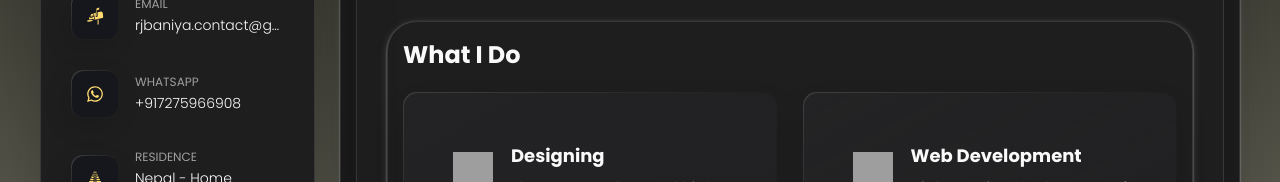
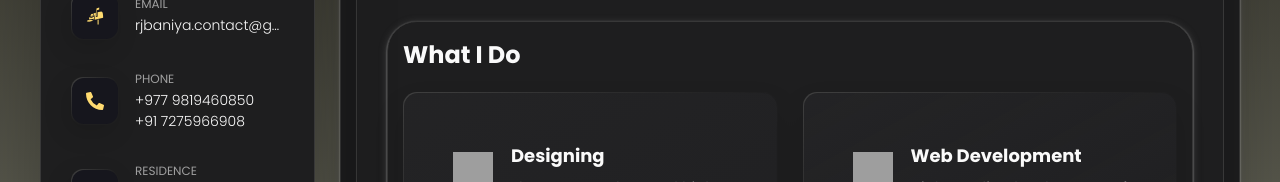
Before and after one commit to RajeevBaniya/portfolio, a React (Vite) app: page / in a window 1280 px wide. Shown: the part 407-589 px from the top of the page. Built offline with nearby package versions, Linux system fonts and the light colour scheme; grey boxes are pictures that could not be loaded.

Commit message:
Update Aside.jsx

```diff
--- a/src/components/Aside.jsx
+++ b/src/components/Aside.jsx
@@ -1,4 +1,4 @@
-import { FaFacebook, FaGithub, FaInstagram, FaLinkedinIn, FaWhatsapp } from "react-icons/fa";
+import { FaFacebook, FaGithub, FaInstagram, FaLinkedinIn, FaPhoneAlt } from "react-icons/fa";
 import { FaXTwitter } from "react-icons/fa6";
 import {
   GiClawSlashes,
@@ -55,16 +55,19 @@ const Aside = () => {
             </div>
           </li>
 
-          <li className="contact-item">
+         <li className="contact-item">
             <div className="icon-box">
-              <FaWhatsapp />
+            <FaPhoneAlt />
             </div>
 
             <div className="contact-info">
-              <p className="contact-title">Whatsapp</p>
+              <p className="contact-title">Phone</p>
+              <a href="tel:+917275966908" className="contact-link">
+              +977 9819460850
+              </a>
 
               <a href="tel:+917275966908" className="contact-link">
-                +917275966908
+                +91 7275966908
               </a>
             </div>
           </li>
```
